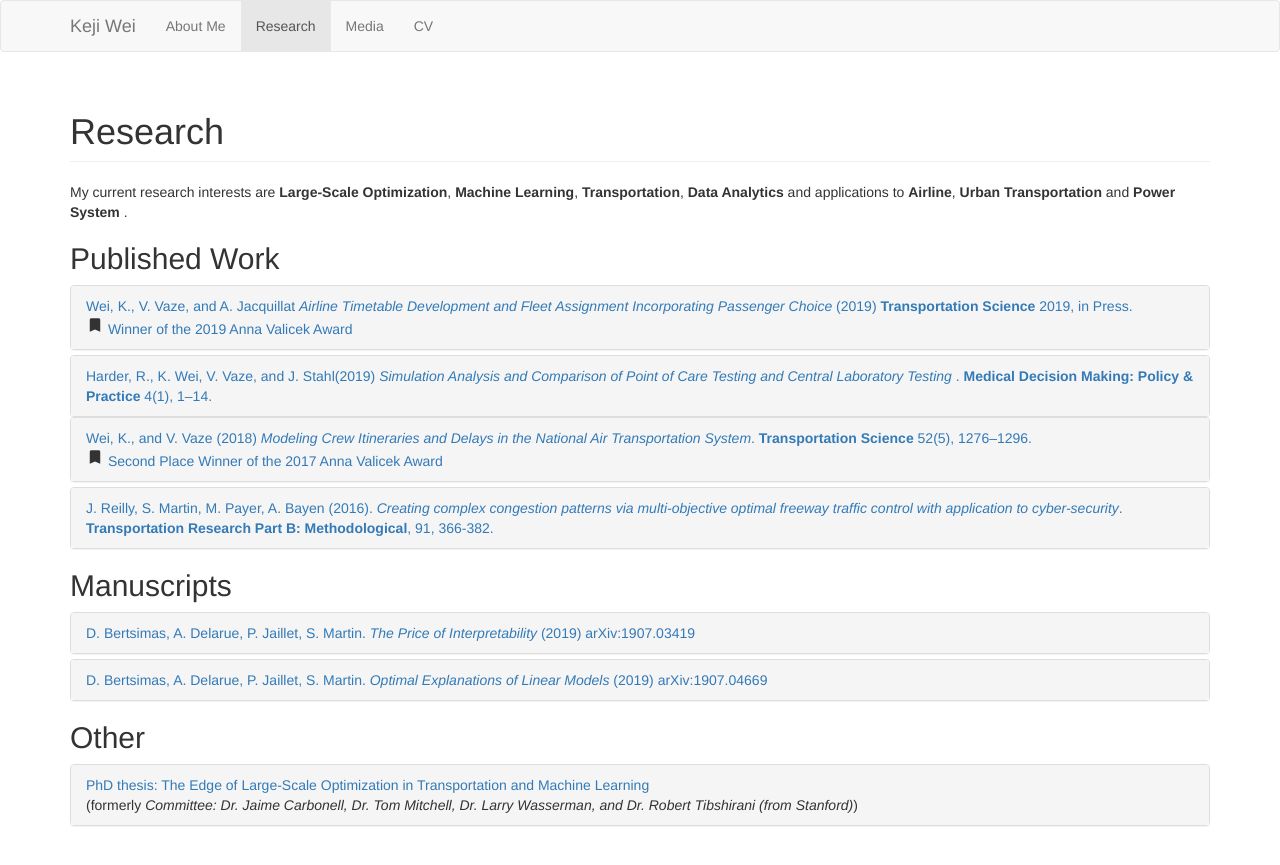
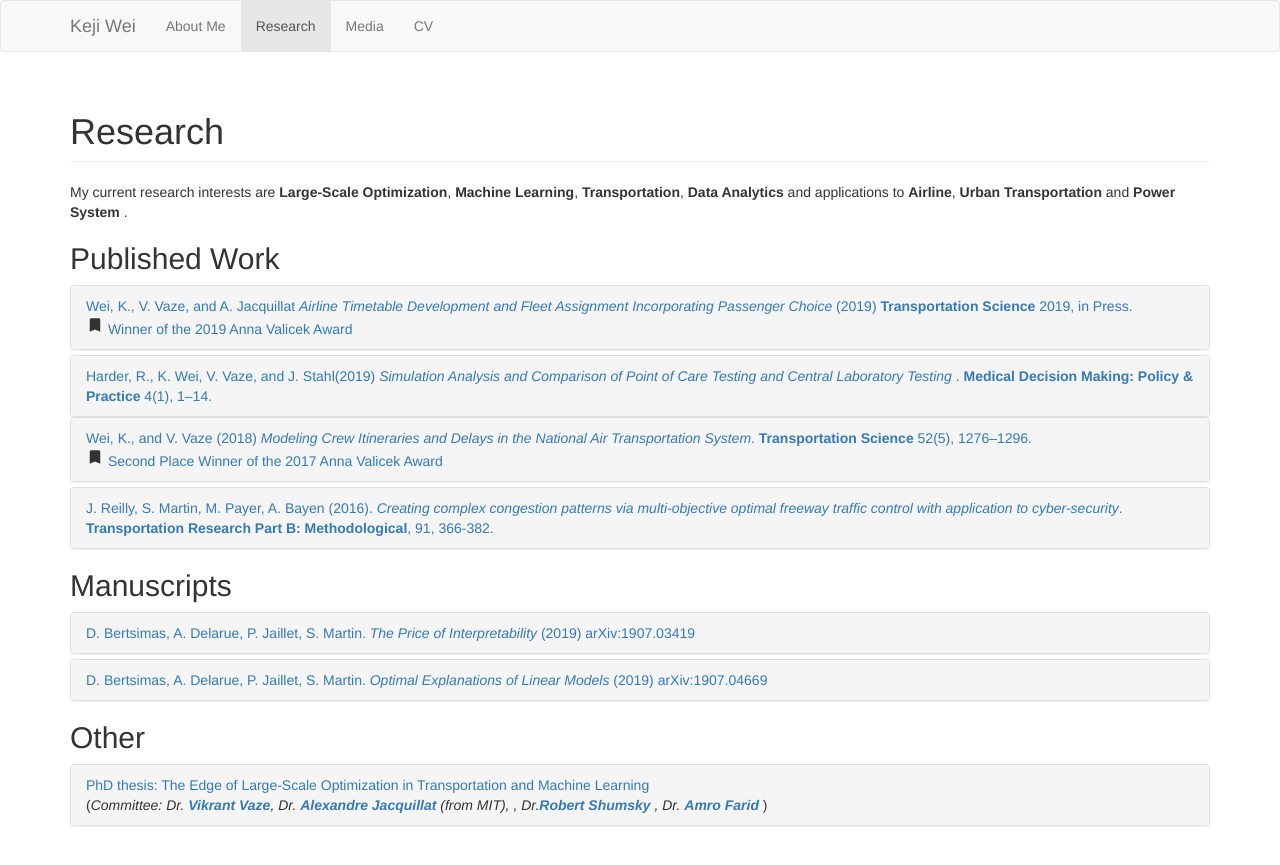
Before and after one commit to kejiwei/kejiwei.github.io, a Jekyll site: the page built from research.html, in a window 1280 px wide. Shown: the top 865 px of the page. Built offline with Jekyll 4.4.1, drawn with Linux system fonts in a browser that asks for light colours.

Commit message:
Update research.html

```diff
--- a/research.html
+++ b/research.html
@@ -189,7 +189,7 @@ tabname: Research
             <a data-toggle="collapse" data-parent="#other" href="#phdthesis">
               PhD thesis: The Edge of Large-Scale Optimization in Transportation and Machine Learning
             </a><br />
-            (formerly <em>Committee: Dr. Jaime Carbonell, Dr. Tom Mitchell, Dr. Larry Wasserman, and Dr. Robert Tibshirani (from Stanford)</em>) <br />
+            (<em>Committee: Dr. <strong><a href="https://engineering.dartmouth.edu/people/faculty/vikrant-vaze/">Vikrant Vaze</a></strong>, Dr. <strong><a href="https://mitsloan.mit.edu/faculty/directory/alexandre-jacquillat">Alexandre Jacquillat</a></strong> (from MIT), , Dr.<strong><a href="https://mitsloan.mit.edu/faculty/directory/alexandre-jacquillat">Robert Shumsky </a></strong>, Dr. <strong><a href="https://engineering.dartmouth.edu/people/faculty/amro-farid">Amro Farid </a></strong></em>) <br />
         </div>
         <div id="phdthesis" class="panel-collapse collapse">
           <div class="panel-body">
```
